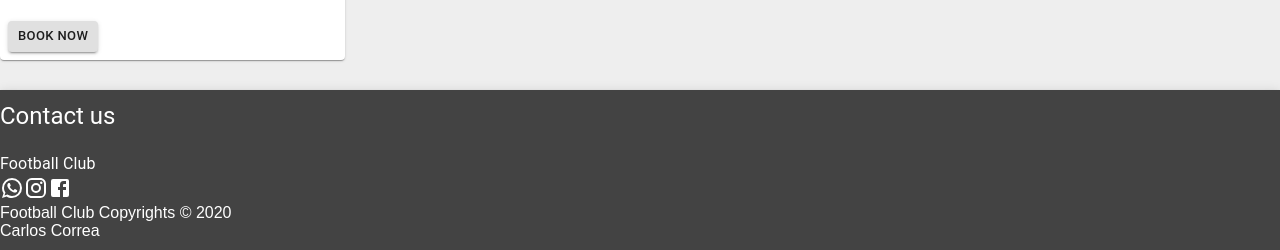
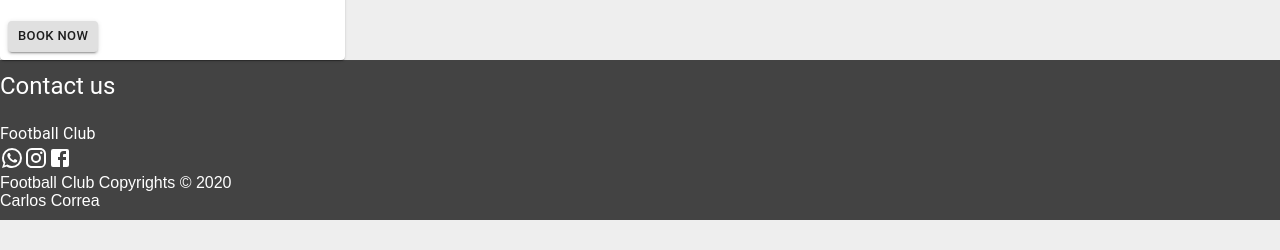
Before and after one commit to cacho0491/football-club, a Gatsby site: page / in a window 1280 px wide. Shown: the part 2977-3227 px from the top of the page. After the commit the page ends 3197 px from the top, so only its background shows below. Built offline with nearby package versions, Linux system fonts and the light colour scheme; Gatsby itself is replaced by a stand-in of ours.

Commit message:
Footer fixed

```diff
--- a/src/components/Footer/Footer.js
+++ b/src/components/Footer/Footer.js
@@ -16,7 +16,7 @@
 const Footer = () => {
   const classes = useStyles()
   return (
-    <AppBar className={classes.root}>
+    // <AppBar className={classes.root}>
     <footer className={footerStyles.footer}>
       <Typography variant="h5">Contact us</Typography>
       <div className={footerStyles.footerContent}>
@@ -32,7 +32,7 @@
         </div>
       </div>
     </footer>
-    </AppBar>
+    // </AppBar>
   )
 }
 
--- a/src/components/Footer/Footer.module.scss
+++ b/src/components/Footer/Footer.module.scss
@@ -1,4 +1,7 @@
 .footer {
+  background-color: #434343;
+  color: #fff;
+
   height: 20vh;
   display: flex;
   justify-content: space-around;
```
Lines whose indentation alone changed are shown as unchanged.
